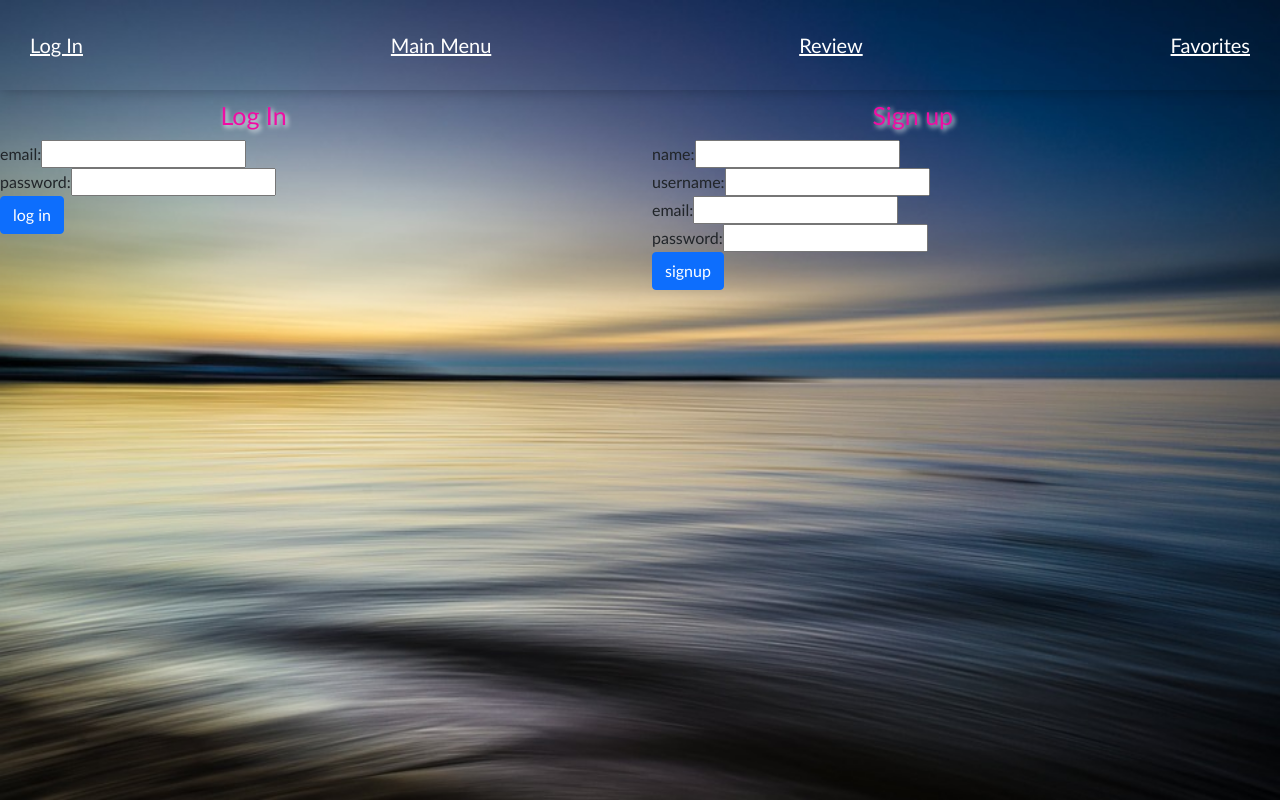
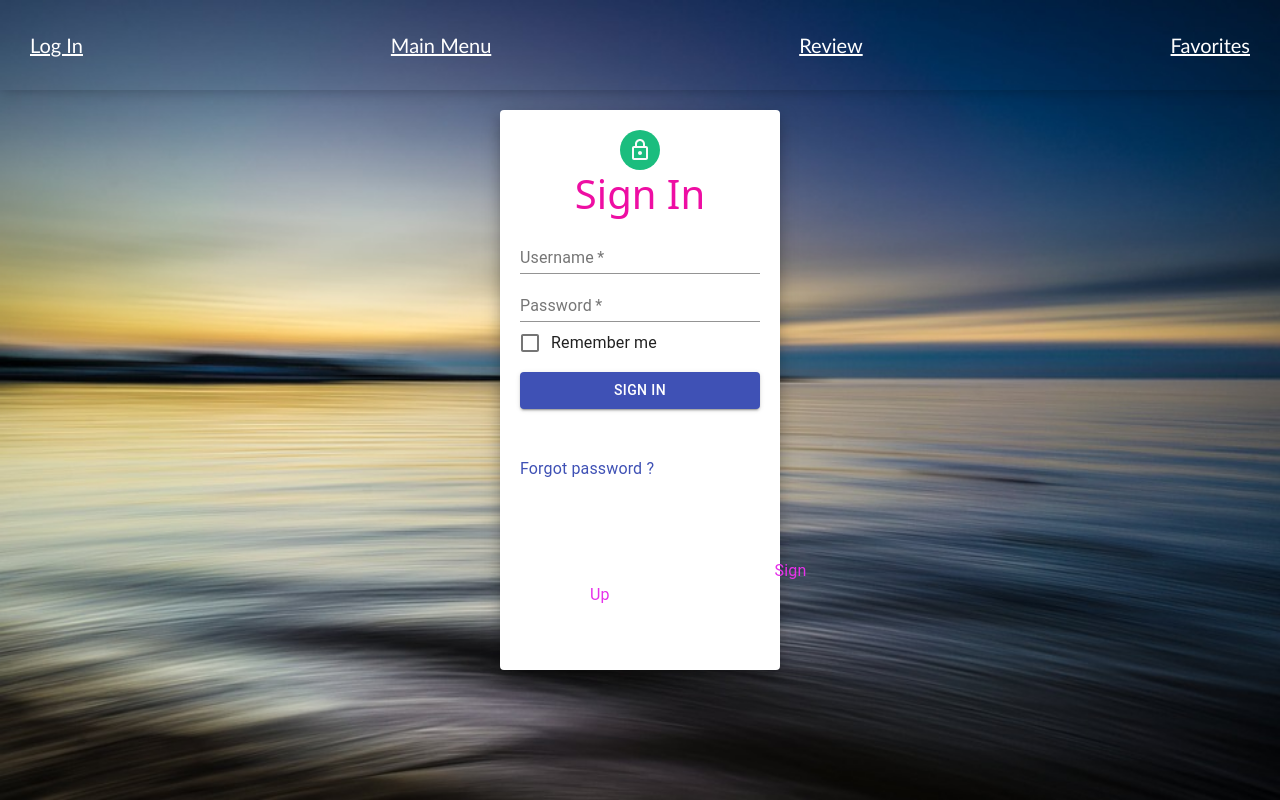
Before and after one commit to Wflores230/Peace-In, a React (Create React App) app in the folder client/: page /login in a window 1280 px wide. Built offline with nearby package versions, Linux system fonts and the light colour scheme.

Commit message:
changed the login page

```diff
--- a/client/package.json
+++ b/client/package.json
@@ -13,6 +13,8 @@
     "react-dom": "^17.0.2",
     "react-router-dom": "^5.2.0",
     "react-scripts": "4.0.3",
+    "react-social-login-buttons": "^3.5.0",
+    "reactstrap": "^8.9.0",
     "web-vitals": "^1.1.2"
   },
   "scripts": {
--- a/client/src/App.js
+++ b/client/src/App.js
@@ -1,17 +1,20 @@
 import './App.css';
-import "bootstrap/dist/css/bootstrap.min.css";
+import 'bootstrap/dist/css/bootstrap.min.css';
 import { BrowserRouter as Router, Route } from "react-router-dom";
 import Navbar from './components/Navbar';
 import Homepage from './pages/Homepage';
-import Login from './pages/Login'
+import Login from './pages/Login';
+import Favorites from './pages/Favorites';
+
 
 function App() {
   return (
     <Router>
       <div>
-          <Navbar></Navbar>
-          <Route exact path="/" component={Homepage} />
-          <Route exact path="/login" component={Login} />
+        <Navbar></Navbar>
+        <Route exact path="/" component={Homepage} />
+        <Route exact path="/login" component={Login} />
+        <Route exact path="/favorites" component={Favorites} />
       </div>
     </Router>
   );
--- a/client/src/css/style.css
+++ b/client/src/css/style.css
@@ -12,7 +12,7 @@
 
 body{
     background-color: var(--white);
-    margin: 0;
+    margin: 10px 10px 10px;
     font-family: 'Trebuchet MS', 'Lucida Sans Unicode', 'Lucida Grande', 'Lucida Sans', Arial, sans-serif;
     line-height: 1.5;
     padding: 0;
@@ -71,7 +71,7 @@ main section img {
 }
 
 h1 {
-    font-size: 50px;
+    color:rgb(238, 14, 163);
 }
 
 h2 {
@@ -158,6 +158,8 @@ h4 {
 
 }
 
+
+
 @media screen and (max-width: 768px) {
     body {
         min-width: 40rem;
--- a/client/src/index.js
+++ b/client/src/index.js
@@ -2,6 +2,7 @@ import React from 'react';
 import ReactDOM from 'react-dom';
 import App from './App';
 import reportWebVitals from './reportWebVitals';
+import 'bootstrap/dist/css/bootstrap.css';
 
 ReactDOM.render(
   <React.StrictMode>
--- /dev/null
+++ b/client/src/pages/Favorites.js
@@ -0,0 +1,15 @@
+import React, { Component } from "react";
+
+
+function Favorites(props) {
+    return (
+
+        <div class="favorites">
+            <h2>History</h2>
+
+        </div>
+
+
+    );
+}
+export default Favorites;
--- a/client/src/pages/Homepage.js
+++ b/client/src/pages/Homepage.js
@@ -46,11 +46,8 @@ const Homepage = () => {
                     </div>
                 </section>
                 <section>
-                    <div class="review">
-                        <h2>Review</h2>
-                        <ul>
-                            <li><a href="https://accounts.google.com" target="_blank">google</a></li>
-                        </ul>
+                    <div class="about">
+                        <h2>About</h2>
                     </div>
                 </section>
             </main>
--- a/client/src/pages/Login.js
+++ b/client/src/pages/Login.js
@@ -1,54 +1,49 @@
-import React, { Component } from "react";
 
+import React from 'react'
+import { Grid, Paper, Avatar, TextField, Button, Typography, Link } from '@material-ui/core'
+import LockOutlinedIcon from '@material-ui/icons/LockOutlined';
+import FormControlLabel from '@material-ui/core/FormControlLabel';
+import Checkbox from '@material-ui/core/Checkbox';
 
-function Login(props) {
+const Login = () => {
+
+    const paperStyle = { padding: 20, height: '70vh', width: 280, margin: "20px auto" }
+    const avatarStyle = { backgroundColor: '#1bbd7e' }
+    const btnstyle = { margin: '8px 0' }
+    const signupColor = { color: '#e632ea' }
+    const loginColor = { padding: '70px', color: 'white', width: 360, float: 'left', margin: '8px 0' }
     return (
+        <Grid>
+            <Paper elevation={10} style={paperStyle}>
+                <Grid align='center'>
+                    <Avatar style={avatarStyle}><LockOutlinedIcon /></Avatar>
+                    <h1>Sign In</h1>
+                </Grid>
+                <TextField label='Username' placeholder='Enter username' fullWidth required />
+                <TextField label='Password' placeholder='Enter password' type='password' fullWidth required />
+                <FormControlLabel
+                    control={
+                        <Checkbox
+                            name="checkedB"
+                            color="primary"
+                        />
+                    }
+                    label="Remember me"
+                />
+                <Button type='submit' color='primary' variant="contained" style={btnstyle} fullWidth>Sign in</Button>
+                <Typography >
+                    <Link href="#" >
+                        Forgot password ?
+                    </Link>
+                </Typography>
+                <Typography style={loginColor}> Do you have an account ?
+                    <Link style={signupColor} href="#" >
+                        Sign Up
+                    </Link>
+                </Typography>
+            </Paper>
+        </Grid>
+    )
+}
 
-        <div class="row">
-            <div class="col-md-6">
-                <h2>Log In</h2>
-
-                <form class="form login-form">
-                    <div class="form-group">
-                        <label for="email-login">email:</label>
-                        <input class="form-input" type="text" id="email-login" />
-                    </div>
-                    <div class="form-group">
-                        <label for="password-login">password:</label>
-                        <input class="form-input" type="password" id="password-login" />
-                    </div>
-                    <div class="form-group">
-                        <button class="btn btn-primary" type="submit">log in</button>
-                    </div>
-                </form>
-            </div>
-
-            <div class="col-md-6">
-                <h2>Sign up</h2>
-
-                <form class="form signup-form">
-                    <div class="form-group">
-                        <label for="name-signup">name:</label>
-                        <input class="form-input" type="text" id="name-signup" />
-                    </div>
-                    <div class="form-group">
-                        <label for="birthday-signup">username:</label>
-                        <input class="form-input" type="text" id="birthday-signup" />
-                    </div>
-                    <div class="form-group">
-                        <label for="email-signup">email:</label>
-                        <input class="form-input" type="text" id="email-signup" />
-                    </div>
-                    <div class="form-group">
-                        <label for="password-signup">password:</label>
-                        <input class="form-input" type="password" id="password-signup" />
-                    </div>
-                    <div class="form-group">
-                        <button class="btn btn-primary" type="submit">signup</button>
-                    </div>
-                </form>
-            </div>
-        </div>
-    );
-}
 export default Login;
--- a/package.json
+++ b/package.json
@@ -29,9 +29,12 @@
     "nodemon": "^1.18.7"
   },
   "dependencies": {
+    "@material-ui/core": "^4.11.4",
+    "@material-ui/icons": "^4.11.2",
     "bootstrap": "^5.0.2",
     "express": "^4.16.3",
     "if-env": "^1.0.4",
-    "mongoose": "^5.8.11"
+    "mongoose": "^5.8.11",
+    "react-bootstrap": "^1.6.1"
   }
 }
```
Also changed, not shown: client/src/App.css (line endings or trailing spaces), 2 other files (tests, documents, lock files or other folders).
